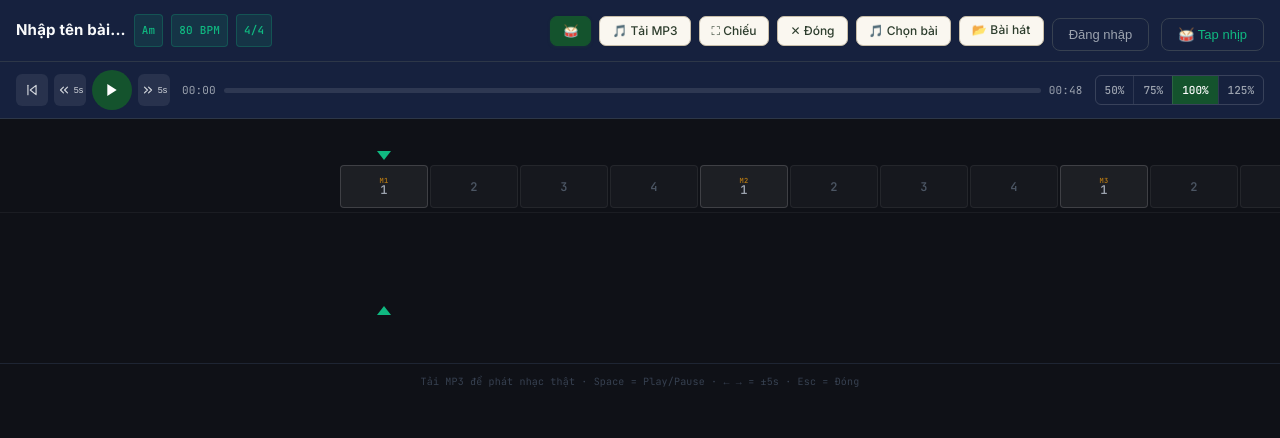
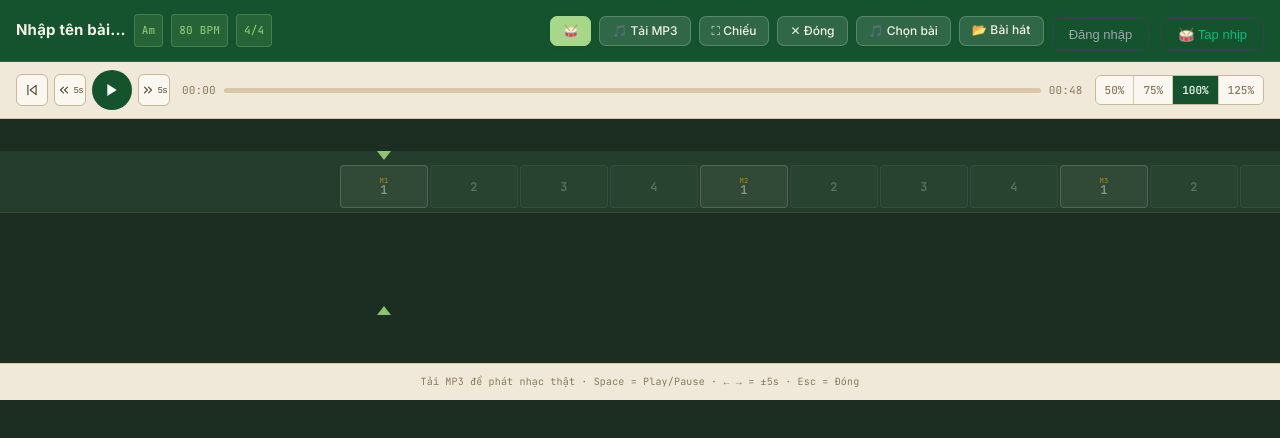
Before and after one commit to vananhaudio/cs-rhythm-editor, a React (Vite) app: page / in a window 1280 px wide. Shown: the top 438 px of the page. Built offline with nearby package versions, Linux system fonts and the light colour scheme.

Commit message:
theme: Player — Warm Organic Forest, header xanh rừng, controls nâu gỗ

```diff
--- a/src/PlayerView.css
+++ b/src/PlayerView.css
@@ -1,7 +1,8 @@
-/* ══ PLAYER OVERLAY ══ */
+/* ══ PLAYER — Warm Organic Forest Theme ══ */
+
 .player-overlay {
   position: fixed; inset: 0;
-  background: rgba(17, 24, 39, 0.55);
+  background: rgba(20,40,20,0.45);
   backdrop-filter: blur(4px);
   z-index: 200;
   display: flex; align-items: stretch;
@@ -10,23 +11,22 @@
 
 .player-panel {
   width: 100%; height: 100%;
-  background: #0F1117;
+  background: #1C2E22;
   display: flex; flex-direction: column;
   overflow: hidden;
 }
 
-/* Spacer đẩy 2 hàng scroll vào đúng 35% từ trên */
 .player-scroll-spacer {
   flex: 0 0 4vh;
   min-height: 4px;
 }
 
-/* ── Header ── */
+/* ── Header — xanh rừng ── */
 .player-header {
   display: flex; align-items: center; justify-content: space-between;
   gap: 12px; padding: 10px 16px;
-  background: #16213E;
-  border-bottom: 1px solid #2D3748;
+  background: #14532D;
+  border-bottom: 1px solid rgba(255,255,255,0.1);
   flex-shrink: 0;
 }
 
@@ -35,40 +35,49 @@
 }
 
 .player-title {
-  font-size: 15px; font-weight: 700; color: #F9FAFB;
+  font-size: 15px; font-weight: 700; color: #F4F1E8;
   white-space: nowrap; overflow: hidden; text-overflow: ellipsis;
+  cursor: pointer;
 }
+.player-title:hover { color: #C99700; }
 
-.player-artist { font-size: 13px; color: #9CA3AF; white-space: nowrap; }
+.player-artist { font-size: 13px; color: rgba(255,255,255,0.6); white-space: nowrap; }
 
 .player-meta-chip {
   font-family: var(--font-mono, monospace);
   font-size: 11px; font-weight: 500;
-  color: #10B981;
-  background: rgba(16, 185, 129, 0.12);
-  border: 1px solid rgba(16, 185, 129, 0.25);
+  color: #8DC470;
+  background: rgba(141,196,112,0.15);
+  border: 1px solid rgba(141,196,112,0.3);
   border-radius: 4px; padding: 2px 7px;
   white-space: nowrap; flex-shrink: 0;
 }
 
 .player-header-actions { display: flex; align-items: center; gap: 8px; flex-shrink: 0; }
 
-.calib-ok-dot {
-  margin-left: 4px; color: #10B981; font-size: 11px;
-}
+.calib-ok-dot { margin-left: 4px; color: #8DC470; font-size: 11px; }
 
 .calib-info-badge {
   font-family: var(--font-mono, monospace);
-  font-size: 10px; color: #F59E0B;
-  background: rgba(245, 158, 11, 0.1);
-  border: 1px solid rgba(245, 158, 11, 0.2);
+  font-size: 10px; color: #C99700;
+  background: rgba(201,151,0,0.1);
+  border: 1px solid rgba(201,151,0,0.25);
   border-radius: 4px; padding: 3px 8px;
 }
 
-/* ── Waveform ── */
+/* Nút trong header — trên nền xanh */
+.player-header .btn {
+  background: rgba(255,255,255,0.12);
+  border-color: rgba(255,255,255,0.2);
+  color: #F4F1E8;
+}
+.player-header .btn:hover { background: rgba(255,255,255,0.22); color: #fff; }
+.player-header .btn.primary { background: #A7D88A; border-color: #A7D88A; color: #14532D; font-weight: 700; }
+
+/* ── Waveform — nâu gỗ ── */
 .waveform-wrap {
-  background: #1A1A2E;
-  border-bottom: 1px solid #2D3748;
+  background: #F0E8D8;
+  border-bottom: 1px solid #D8C8A8;
   padding: 8px 16px 10px;
   flex-shrink: 0;
 }
@@ -78,37 +87,35 @@
   margin-bottom: 6px; flex-wrap: wrap;
 }
 
-.waveform-title { font-size: 11px; font-weight: 600; color: #9CA3AF; flex-shrink: 0; }
+.waveform-title { font-size: 11px; font-weight: 600; color: #5A4A30; flex-shrink: 0; }
 
 .waveform-bpm {
-  font-size: 11px; color: #F59E0B;
+  font-size: 11px; color: #8B5E0A;
   font-family: var(--font-mono, monospace);
 }
-.waveform-bpm strong { color: #FCD34D; }
+.waveform-bpm strong { color: #C99700; }
 
 .waveform-canvas {
-  width: 100%;
-  height: 90px;
-  display: block;
-  border-radius: 6px;
+  width: 100%; height: 90px;
+  display: block; border-radius: 6px;
   cursor: ew-resize;
 }
 
 .waveform-zoom-group {
   display: flex; gap: 2px;
-  border: 1px solid rgba(255,255,255,0.1);
+  border: 1px solid #C8B898;
   border-radius: 6px; overflow: hidden;
 }
 
 .waveform-zoom-btn {
   padding: 2px 8px; height: 22px;
-  border: none; background: transparent;
-  color: #6B7280; font-size: 10px; font-weight: 500;
+  border: none; background: #FAF7F0;
+  color: #8A7A5A; font-size: 10px; font-weight: 500;
   cursor: pointer; font-family: var(--font-mono, monospace);
   transition: all 0.1s;
 }
-.waveform-zoom-btn + .waveform-zoom-btn { border-left: 1px solid rgba(255,255,255,0.08); }
-.waveform-zoom-btn:hover { background: rgba(255,255,255,0.08); color: #D1D5DB; }
+.waveform-zoom-btn + .waveform-zoom-btn { border-left: 1px solid #D8C8A8; }
+.waveform-zoom-btn:hover { background: #EEF5E6; color: #14532D; }
 .waveform-zoom-btn.active { background: #14532D; color: #fff; }
 
 .waveform-pan {
@@ -118,20 +125,20 @@
 
 .waveform-pan-slider {
   flex: 1; height: 3px; cursor: pointer;
-  accent-color: #10B981;
+  accent-color: #3F7D3A;
 }
 
 .waveform-pan-time {
   font-family: var(--font-mono, monospace);
-  font-size: 10px; color: #4B5563; white-space: nowrap;
+  font-size: 10px; color: #8A7A5A; white-space: nowrap;
 }
 
-/* ── Playback Controls ── */
+/* ── Playback Controls — nâu gỗ ── */
 .player-controls {
   display: flex; align-items: center; gap: 12px;
   padding: 8px 16px;
-  background: #16213E;
-  border-bottom: 1px solid #2D3748;
+  background: #F0E8D8;
+  border-bottom: 1px solid #D8C8A8;
   flex-shrink: 0;
 }
 
@@ -139,71 +146,67 @@
 .player-progress-group { display: flex; align-items: center; gap: 8px; flex: 1; }
 .player-right-controls { display: flex; align-items: center; gap: 10px; flex-shrink: 0; }
 
-/* Transport buttons */
 .pb-btn {
   display: inline-flex; align-items: center; justify-content: center; gap: 2px;
   width: 32px; height: 32px;
-  border: none; border-radius: 6px;
-  background: rgba(255,255,255,0.08);
-  color: #D1D5DB; cursor: pointer;
+  border: 1px solid #C8B898; border-radius: 6px;
+  background: #FAF7F0;
+  color: #5A4A30; cursor: pointer;
   transition: all 0.12s;
 }
-.pb-btn:hover { background: rgba(255,255,255,0.15); color: #fff; }
+.pb-btn:hover { background: #EEF5E6; border-color: #A8C880; color: #14532D; }
 .pb-btn svg { width: 14px; height: 14px; }
 .pb-btn-label { font-size: 9px; margin-left: 1px; }
 
 .pb-btn--play {
   width: 40px; height: 40px;
-  background: #14532D; border-radius: 50%;
+  background: #14532D; border: none; border-radius: 50%;
 }
-.pb-btn--play:hover { background: #166534; }
+.pb-btn--play:hover { background: #1A6B38; }
 .pb-btn--play svg { width: 16px; height: 16px; }
 
-/* Progress */
-.pb-time { font-family: var(--font-mono, monospace); font-size: 11px; color: #9CA3AF; white-space: nowrap; }
+.pb-time { font-family: var(--font-mono, monospace); font-size: 11px; color: #8A7A5A; white-space: nowrap; }
 
 .pb-progress-bar {
   flex: 1; height: 5px;
-  background: rgba(255,255,255,0.1);
+  background: #D8C8A8;
   border-radius: 3px; cursor: pointer; position: relative;
 }
 .pb-progress-fill {
-  height: 100%; background: #10B981;
+  height: 100%; background: #3F7D3A;
   border-radius: 3px; pointer-events: none;
 }
 .pb-progress-thumb {
   position: absolute; top: 50%; transform: translate(-50%, -50%);
   width: 12px; height: 12px;
-  background: #fff; border-radius: 50%;
+  background: #14532D; border-radius: 50%;
   pointer-events: none; opacity: 0;
   transition: opacity 0.12s;
 }
 .pb-progress-bar:hover .pb-progress-thumb { opacity: 1; }
 
-/* Volume */
 .pb-volume { display: flex; align-items: center; gap: 5px; }
 .pb-vol-slider {
   width: 70px; height: 4px; cursor: pointer;
-  accent-color: #10B981;
+  accent-color: #3F7D3A;
 }
 
-/* Speed */
-.pb-speeds { display: flex; border: 1px solid rgba(255,255,255,0.15); border-radius: 6px; overflow: hidden; }
+.pb-speeds { display: flex; border: 1px solid #C8B898; border-radius: 6px; overflow: hidden; }
 .pb-speed-btn {
   padding: 0 9px; height: 28px;
-  border: none; background: transparent;
-  color: #9CA3AF; font-size: 11px; font-weight: 500;
+  border: none; background: #FAF7F0;
+  color: #8A7A5A; font-size: 11px; font-weight: 500;
   cursor: pointer; font-family: var(--font-mono, monospace);
   transition: all 0.12s;
 }
-.pb-speed-btn + .pb-speed-btn { border-left: 1px solid rgba(255,255,255,0.1); }
-.pb-speed-btn:hover { background: rgba(255,255,255,0.08); color: #fff; }
+.pb-speed-btn + .pb-speed-btn { border-left: 1px solid #D8C8A8; }
+.pb-speed-btn:hover { background: #EEF5E6; color: #14532D; }
 .pb-speed-btn.active { background: #14532D; color: #fff; }
 
-/* ── Scroll area ── */
+/* ── Scroll area — dark forest ── */
 .player-scroll-area {
   flex: 1; overflow: hidden;
-  background: #0F1117;
+  background: #1C2E22;
   position: relative;
 }
 
@@ -213,15 +216,11 @@
   transition: none;
 }
 
-/* Now line */
-.scroll-now-line {
-  display: none;
-}
+.scroll-now-line { display: none; }
 
-/* Bar lines */
 .scroll-bar-line {
   position: absolute; top: 0; bottom: 0;
-  width: 1.5px; background: rgba(255,255,255,0.15);
+  width: 1.5px; background: rgba(220,230,210,0.15);
   pointer-events: none;
 }
 
@@ -229,20 +228,19 @@
   position: absolute; top: 6px;
   font-family: var(--font-mono, monospace);
   font-size: 9px; font-weight: 500;
-  color: #4B5563; pointer-events: none;
+  color: rgba(168,187,160,0.5); pointer-events: none;
 }
 
-/* Beat lines */
 .scroll-beat-line {
   position: absolute; top: 0; bottom: 0;
-  width: 1px; background: rgba(255,255,255,0.06);
+  width: 1px; background: rgba(220,230,210,0.06);
   pointer-events: none;
 }
 
 .scroll-beat-num {
   position: absolute; top: 6px;
   font-family: var(--font-mono, monospace);
-  font-size: 8px; color: #374151;
+  font-size: 8px; color: rgba(168,187,160,0.3);
   pointer-events: none;
 }
 
@@ -250,281 +248,187 @@
 .scroll-chord {
   position: absolute; top: 22%;
   font-size: 22px; font-weight: 800;
-  color: #B45309;
+  color: #C99700;
   font-family: var(--font-mono, monospace);
-  white-space: nowrap; transform: translateX(-50%);
-  pointer-events: none; transition: color 0.1s, transform 0.1s;
+  white-space: nowrap; transform: translateX(0);
+  pointer-events: none; transition: color 0.1s;
 }
-.scroll-chord.active {
-  color: #FCD34D;
-  transform: translateX(-50%) scale(1.08);
-}
+.scroll-chord.active { color: #FFD700; }
 
 /* Lyric */
 .scroll-lyric {
   position: absolute; top: 52%;
   font-size: 26px; font-weight: 600;
-  color: #D1D5DB;
-  white-space: nowrap; transform: translateX(-50%);
-  pointer-events: none; transition: color 0.08s, transform 0.08s;
+  color: #D0CFCA;
+  white-space: nowrap; transform: translateX(0);
+  padding-right: 16px;
+  pointer-events: none; transition: color 0.08s;
 }
 .scroll-lyric.active {
-  color: #10B981;
-  transform: translateX(-50%) scale(1.06);
+  color: #8DC470;
   font-weight: 700;
 }
 
-/* ── Hint ── */
+/* ── Hint — nâu gỗ ── */
 .player-hint {
   padding: 5px 16px;
-  font-size: 10px; color: #374151;
+  font-size: 10px; color: #8A7A5A;
   font-family: var(--font-mono, monospace);
-  background: #0F1117;
-  border-top: 1px solid #1E2533;
+  background: #F0E8D8;
+  border-top: 1px solid #D8C8A8;
   flex-shrink: 0;
 }
 
-/* ══ FULLSCREEN MODE ══ */
+/* ══ FULLSCREEN ══ */
 .player-panel--fullscreen .player-header { display: none; }
 .player-panel--fullscreen .waveform-wrap { display: none; }
 .player-panel--fullscreen .player-controls {
   padding: 6px 16px;
-  background: rgba(22, 33, 62, 0.85);
+  background: rgba(20,83,45,0.85);
   position: absolute; bottom: 28px; left: 0; right: 0; z-index: 20;
 }
 .player-panel--fullscreen .player-scroll-area { flex: 1; }
 .player-panel--fullscreen .player-hint {
   position: absolute; bottom: 0; left: 0; right: 0; z-index: 20;
+  background: rgba(20,83,45,0.7);
+  color: rgba(255,255,255,0.5);
+  border-top: none;
 }
 .player-panel--fullscreen .scroll-chord { font-size: 32px; }
 .player-panel--fullscreen .scroll-lyric { font-size: 42px; }
 
-/* Fix khoảng cách từ - dùng transform thay left để tránh overlap */
-.scroll-lyric {
-  position: absolute; top: 52%;
-  font-size: 26px; font-weight: 600;
-  color: #D1D5DB;
-  white-space: nowrap;
-  transform: translateX(0);
-  padding-right: 16px;
-  pointer-events: none; transition: color 0.08s;
-}
-.scroll-lyric.active {
-  color: #10B981;
-  font-weight: 700;
+/* ── 2-row scroll ── */
+.player-scroll-area--lyric {
+  height: 14vh; min-height: 90px; max-height: 150px;
+  background: #1C2E22;
+  position: relative; overflow: visible; flex-shrink: 0;
 }
 
-.scroll-chord {
-  position: absolute; top: 22%;
-  font-size: 22px; font-weight: 800;
-  color: #B45309;
-  font-family: var(--font-mono, monospace);
-  white-space: nowrap;
-  transform: translateX(0);
-  pointer-events: none; transition: color 0.1s;
-}
-.scroll-chord.active { color: #FCD34D; }
-
-/* ══ TEAMLAB-STYLE 2-ROW SCROLL ══ */
-
-/* Hàng dưới — Lời + Chord */
-.player-scroll-area--lyric {
-  height: 14vh;
-  min-height: 90px;
-  max-height: 150px;
-  background: #0F1117;
-  position: relative;
-  overflow: visible;
-  flex-shrink: 0;
+.player-scroll-area--beat {
+  height: 6vh; min-height: 36px; max-height: 52px;
+  background: #243D2C;
+  position: relative; overflow: hidden; flex-shrink: 0;
+  border-bottom: 1px solid rgba(220,230,210,0.08);
 }
 
-/* Hàng trên — Nhịp phách */
-.player-scroll-area--beat {
-  height: 6vh;
-  min-height: 36px;
-  max-height: 52px;
-  background: #0F1117;
-  position: relative;
-  overflow: hidden;
-  flex-shrink: 0;
-  border-bottom: 1px solid rgba(255,255,255,0.05);
-}
+.scroll-now-line--beat { display: none; }
 
-/* Now line beat row */
-.scroll-now-line--beat {
-  display: none;
-}
-
-/* ── Lyric group (chord + word cùng cột) ── */
 .scroll-lyric-group {
-  position: absolute;
-  top: 0; bottom: 0;
-  width: 0;
-  transform: translateX(0);
+  position: absolute; top: 0; bottom: 0;
+  width: 0; transform: translateX(0);
   pointer-events: none;
 }
 
-/* Chord label — cố định phía trên, căn giữa theo now-line */
+/* Chord trong lyric row */
 .tl-chord {
   position: absolute;
-  top: calc(20% - 20px);
-  left: 50%;
+  top: calc(20% - 20px); left: 50%;
   transform: translateX(-50%);
   font-family: var(--font-mono, monospace);
-  font-size: 16px;
-  font-weight: 800;
-  color: #B45309;
-  white-space: nowrap;
-  line-height: 1;
+  font-size: 16px; font-weight: 800;
+  color: #C99700;
+  white-space: nowrap; line-height: 1;
   transition: color 0.1s;
 }
-.tl-chord.active { color: #FCD34D; }
+.tl-chord.active { color: #FFD700; }
 
-/* Lyric word — cố định phía dưới, LUÔN cùng vị trí y */
+/* Lyric trong lyric row */
 .tl-lyric {
-  position: absolute;
-  top: 35%;
-  left: 50%;
+  position: absolute; top: 35%; left: 50%;
   transform: translateX(-50%) translateY(-50%);
-  font-size: 22px;
-  font-weight: 800;
-  color: #F3F4F6;
-  -webkit-font-smoothing: antialiased;
-  white-space: nowrap;
-  line-height: 1;
-  transition: color 0.08s, font-weight 0.08s, font-size 0.08s;
+  font-size: 22px; font-weight: 800;
+  color: #D0CFCA;
+  white-space: nowrap; line-height: 1;
+  transition: color 0.08s;
 }
-.tl-lyric.active {
-  color: #10B981;
-  font-weight: 800;
-  font-size: 22px;
-}
+.tl-lyric.active { color: #8DC470; font-weight: 800; }
+.tl-lyric--offbeat { font-size: 16px; color: #A8B8A0; }
+.tl-lyric--offbeat.active { font-size: 16px; color: #8DC470; font-weight: 800; }
 
 /* ── Beat cells ── */
 .tl-beat-cell {
-  position: absolute;
-  top: 4px; bottom: 4px;
+  position: absolute; top: 4px; bottom: 4px;
   border-radius: 4px;
-  display: flex;
-  flex-direction: column;
-  align-items: center;
-  justify-content: center;
-  border: 1px solid rgba(255,255,255,0.06);
-  background: rgba(255,255,255,0.03);
+  display: flex; flex-direction: column;
+  align-items: center; justify-content: center;
+  border: 1px solid rgba(220,230,210,0.06);
+  background: rgba(220,230,210,0.03);
   transition: background 0.05s, border-color 0.05s;
-  pointer-events: none;
-  overflow: hidden;
+  pointer-events: none; overflow: hidden;
 }
 
 .tl-beat-cell--bar1 {
-  border-color: rgba(255,255,255,0.15);
-  background: rgba(255,255,255,0.06);
+  border-color: rgba(220,230,210,0.18);
+  background: rgba(220,230,210,0.07);
 }
 
 .tl-beat-cell--active {
   background: transparent !important;
-  border-color: rgba(245, 158, 11, 0.3) !important;
+  border-color: rgba(201,151,0,0.35) !important;
 }
 
 .tl-beat-cell--past {
-  background: rgba(255,255,255,0.01);
-  border-color: rgba(255,255,255,0.03);
+  background: rgba(220,230,210,0.01);
+  border-color: rgba(220,230,210,0.03);
 }
 
 .tl-bar-num {
   font-family: var(--font-mono, monospace);
-  font-size: 7px;
-  font-weight: 700;
-  color: #F59E0B;
-  line-height: 1;
-  opacity: 0.7;
+  font-size: 7px; font-weight: 700;
+  color: #C99700; line-height: 1; opacity: 0.7;
 }
 
 .tl-beat-num {
   font-family: var(--font-mono, monospace);
-  font-size: 12px;
-  font-weight: 700;
-  color: #4B5563;
-  line-height: 1;
+  font-size: 12px; font-weight: 700;
+  color: rgba(168,187,160,0.4); line-height: 1;
 }
-.tl-beat-cell--bar1 .tl-beat-num { color: #9CA3AF; }
+.tl-beat-cell--bar1 .tl-beat-num { color: rgba(168,187,160,0.7); }
 .tl-beat-cell--active .tl-beat-num {
-  color: #F59E0B;
-  font-size: 18px;
-  text-shadow: 0 0 8px rgba(245,158,11,0.8);
+  color: #C99700; font-size: 18px;
+  text-shadow: 0 0 8px rgba(201,151,0,0.8);
 }
 
-/* Fullscreen adjustments */
-/* fullscreen — giữ nguyên kích thước, không override */
-.player-panel--fullscreen .tl-bar-num { font-size: 10px; }
-
-.player-title-input {
-  background: rgba(255,255,255,0.1);
-  border: 1px solid #10B981;
-  border-radius: 4px;
-  color: #F9FAFB;
-  font-size: 15px;
-  font-weight: 700;
-  padding: 2px 8px;
-  outline: none;
-  min-width: 200px;
-}
-
-.player-title { cursor: pointer; }
-.player-title:hover { color: #10B981; }
-
-/* ── Mũi tên chỉ vị trí ── */
+/* ── Mũi tên ── */
 .now-arrow-wrap {
-  position: relative;
-  height: 10px;
-  flex-shrink: 0;
-  background: #0F1117;
+  position: relative; height: 10px;
+  flex-shrink: 0; background: #243D2C;
 }
 
 .now-arrow {
-  position: absolute;
-  top: 0;
-  transform: translateX(-50%);
+  position: absolute; top: 0; transform: translateX(-50%);
   width: 0; height: 0;
   border-left: 7px solid transparent;
   border-right: 7px solid transparent;
-  border-top: 9px solid #10B981;
+  border-top: 9px solid #8DC470;
 }
 
 .player-panel--fullscreen .now-arrow {
   border-left: 9px solid transparent;
   border-right: 9px solid transparent;
-  border-top: 11px solid #10B981;
+  border-top: 11px solid #8DC470;
 }
 
-
-
 .now-arrow--up {
-  position: absolute;
-  top: 50px;
-  transform: translateX(-50%);
+  position: absolute; top: 50px; transform: translateX(-50%);
   width: 0; height: 0;
   border-left: 7px solid transparent;
   border-right: 7px solid transparent;
-  border-bottom: 9px solid #10B981;
-  z-index: 10;
-  pointer-events: none;
+  border-bottom: 9px solid #8DC470;
+  z-index: 10; pointer-events: none;
 }
 
 .now-arrow-wrap--bottom {
-  position: relative;
-  height: 10px;
-  flex-shrink: 0;
-  background: #0F1117;
+  position: relative; height: 10px;
+  flex-shrink: 0; background: #1C2E22;
 }
 
-/* Từ không nằm đúng phách — nhỏ hơn 20% */
-.tl-lyric--offbeat {
-  font-size: 16px;
-  color: #FFFFFF;
+/* Title input */
+.player-title-input {
+  background: rgba(255,255,255,0.15);
+  border: 1px solid #C99700;
+  border-radius: 4px; color: #F4F1E8;
+  font-size: 15px; font-weight: 700;
+  padding: 2px 8px; outline: none;
+  min-width: 200px;
 }
-.tl-lyric--offbeat.active {
-  font-size: 16px;
-  color: #10B981;
-  font-weight: 800;
-}
```
